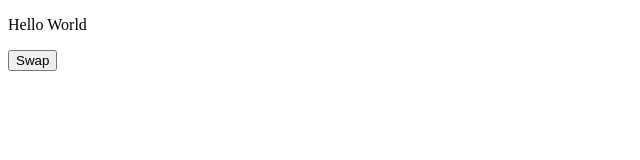
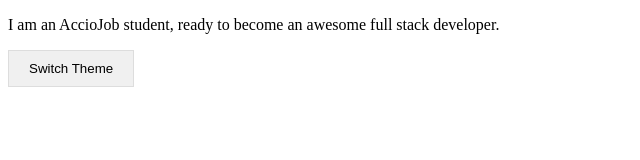
Before and after one commit to acciojob/dark-theme-DachepallySahithi, a website: page main.html in a window 1280 px wide. Shown: the whole page, without its empty margins (0-640 px from the left). Drawn offline with Linux system fonts and the light colour scheme.

Commit message:
created a submission

```diff
--- a/main.html
+++ b/main.html
@@ -1,19 +1,16 @@
 <!DOCTYPE html>
  <html>
   <head>
-    <title>
-      Dark Theme
-    </title>
+    <title>Dark Theme</title>
     <link rel="stylesheet" href="styles.css">
   </head>
   <body>
-    <main>
+    <div id="app" class="day">
+        <p id="ptag">I am an AccioJob student, ready to become an awesome full stack developer.</p>
+        <button id="swap" class="button_day" onclick="swapTheme()">Switch Theme</button>
+    </div>
       <!-- html markup here -->
-      <p id="ptag">
-        Hello World
-      </p>
-      <button>Swap</button>
-    </main>
+
     <script src="./script.js"></script>
   </body>
 </html>
--- a/script.js
+++ b/script.js
@@ -1 +1,23 @@
 //your code here
+
+// Function to swap between light and dark themes
+function swapTheme() {
+    // Get the elements
+    const app = document.getElementById("app");
+    const button = document.getElementById("swap");
+
+    // Check the current theme and toggle it
+    if (app.classList.contains("day")) {
+        app.classList.remove("day");
+        app.classList.add("night");
+
+        button.classList.remove("button_day");
+        button.classList.add("button_night");
+    } else {
+        app.classList.remove("night");
+        app.classList.add("day");
+
+        button.classList.remove("button_night");
+        button.classList.add("button_day");
+    }
+}
--- a/styles.css
+++ b/styles.css
@@ -1,16 +1,34 @@
-#app{
-  height:90vh;
-}
-.night{
-  background-color: black;
-  color:white;
+/* Light Theme */
+.day {
+    background-color: white;
+    color: black;
+    transition: background-color 0.3s, color 0.3s;
 }
 
-#swap{
-  outline:0;
+.button_day {
+    background-color: #f0f0f0;
+    color: black;
+    border: 1px solid #ddd;
+    padding: 10px 20px;
+    cursor: pointer;
 }
 
-.button_night{
-  background-color:blue;
-  color:white;
+.button_day:hover {
+    background-color: #ddd;
 }
+
+/* Dark Theme */
+.night {
+    background-color: #333;
+    color: white;
+}
+
+.button_night {
+    background-color: #444;
+    color: white;
+    border: 1px solid #666;
+}
+
+.button_night:hover {
+    background-color: #555;
+}
```
